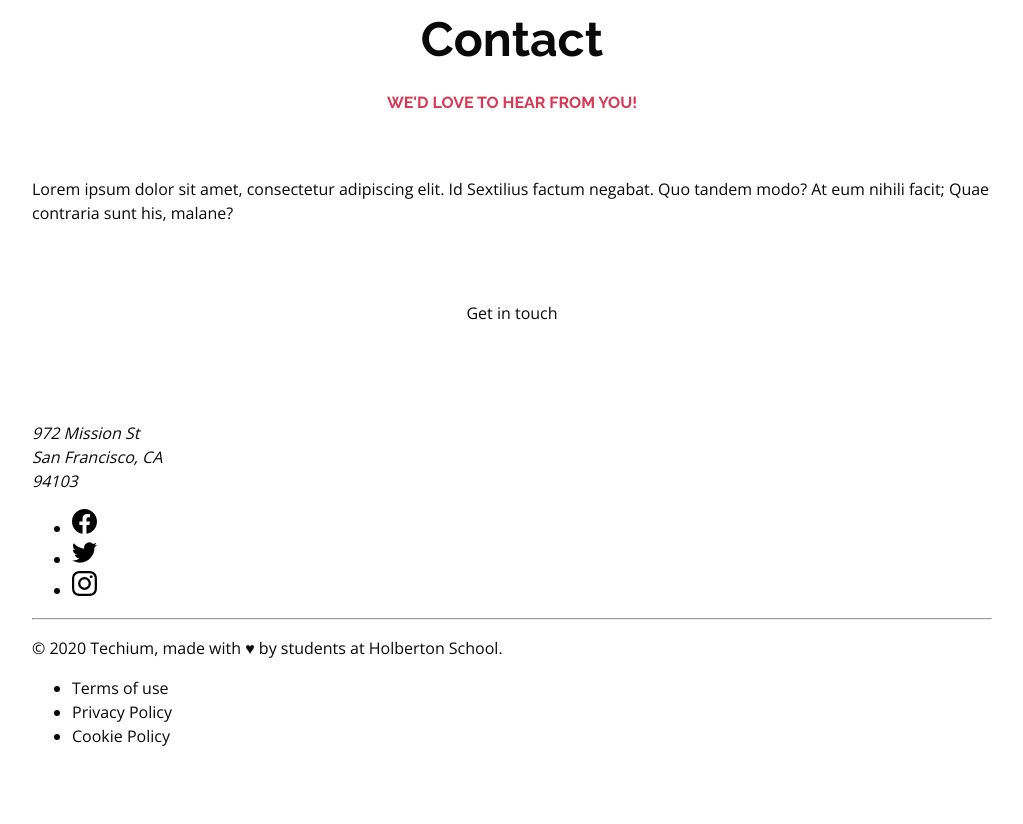
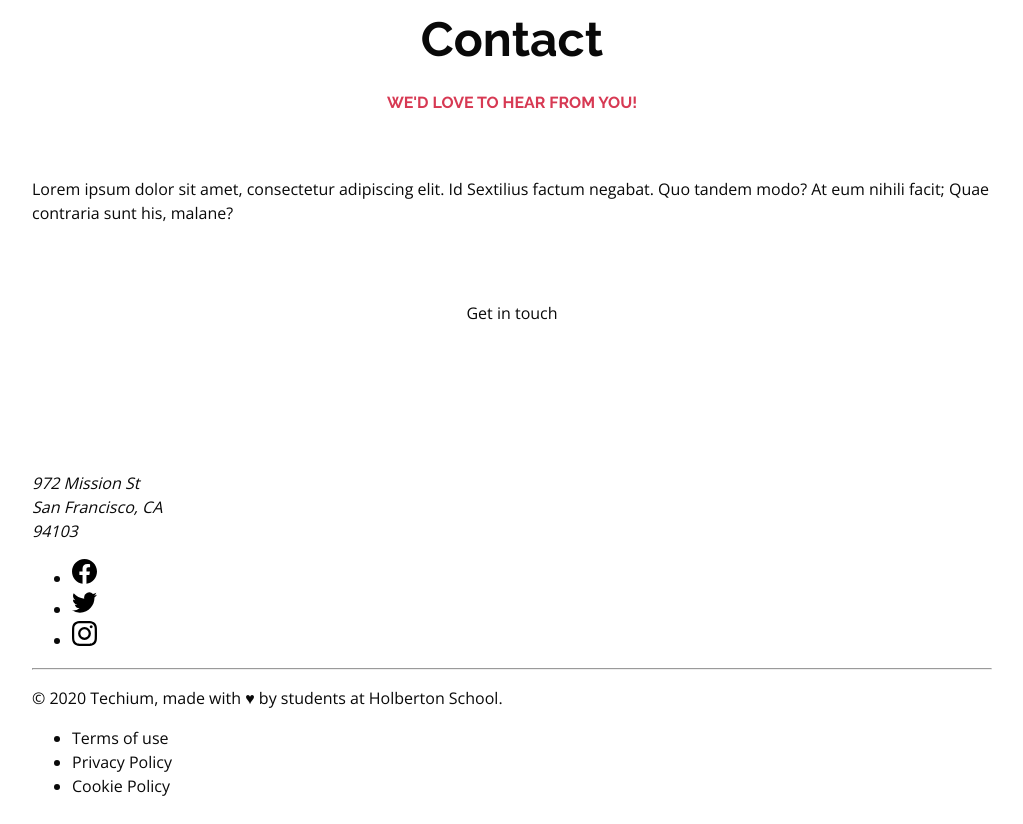
Before and after one commit to laetitiabeles/holbertonschool-web_front_end, a plain HTML site: page CSS_advanced/index.html in a window 1280 px wide. Shown: the part 6181-7005 px from the top of the page, without its empty margins (128-1151 px from the left). Before the commit the page ends 6945 px from the top, so only its background shows below. Drawn offline with nearby package versions, Linux system fonts and the light colour scheme.

Commit message:
add footer padding

```diff
--- a/CSS_advanced/styles/17-style.css
+++ b/CSS_advanced/styles/17-style.css
@@ -130,3 +130,7 @@ h1, h2, h3, h4, h5, h6 {
 	margin-right: auto;
 	margin-left: auto;
 }
+
+.footer {
+	padding: var(--footer-padding);
+}
```
